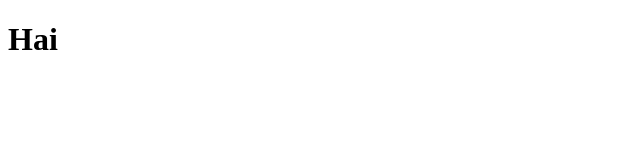
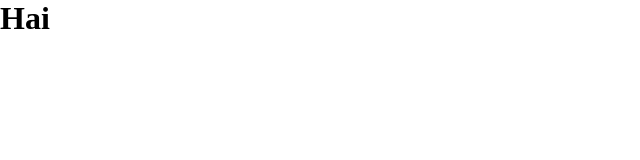
Before and after one commit to Shogil/InCTF-webapp, a React (Create React App) app: page / in a window 1280 px wide. Shown: the top 160 px of the page, without its empty margins (0-640 px from the left). Built offline with nearby package versions, Linux system fonts and the light colour scheme.

Commit message:
update the app.css file

```diff
--- /dev/null
+++ b/src/App.css
@@ -0,0 +1,9 @@
+*{
+  margin: 0;
+  padding: 0;
+  outline: 0;
+}
+
+body{
+  font-size:
+}
--- a/src/App.js
+++ b/src/App.js
@@ -1,4 +1,4 @@
-
+import './App.css'
 
 function App() {
   return (
```
